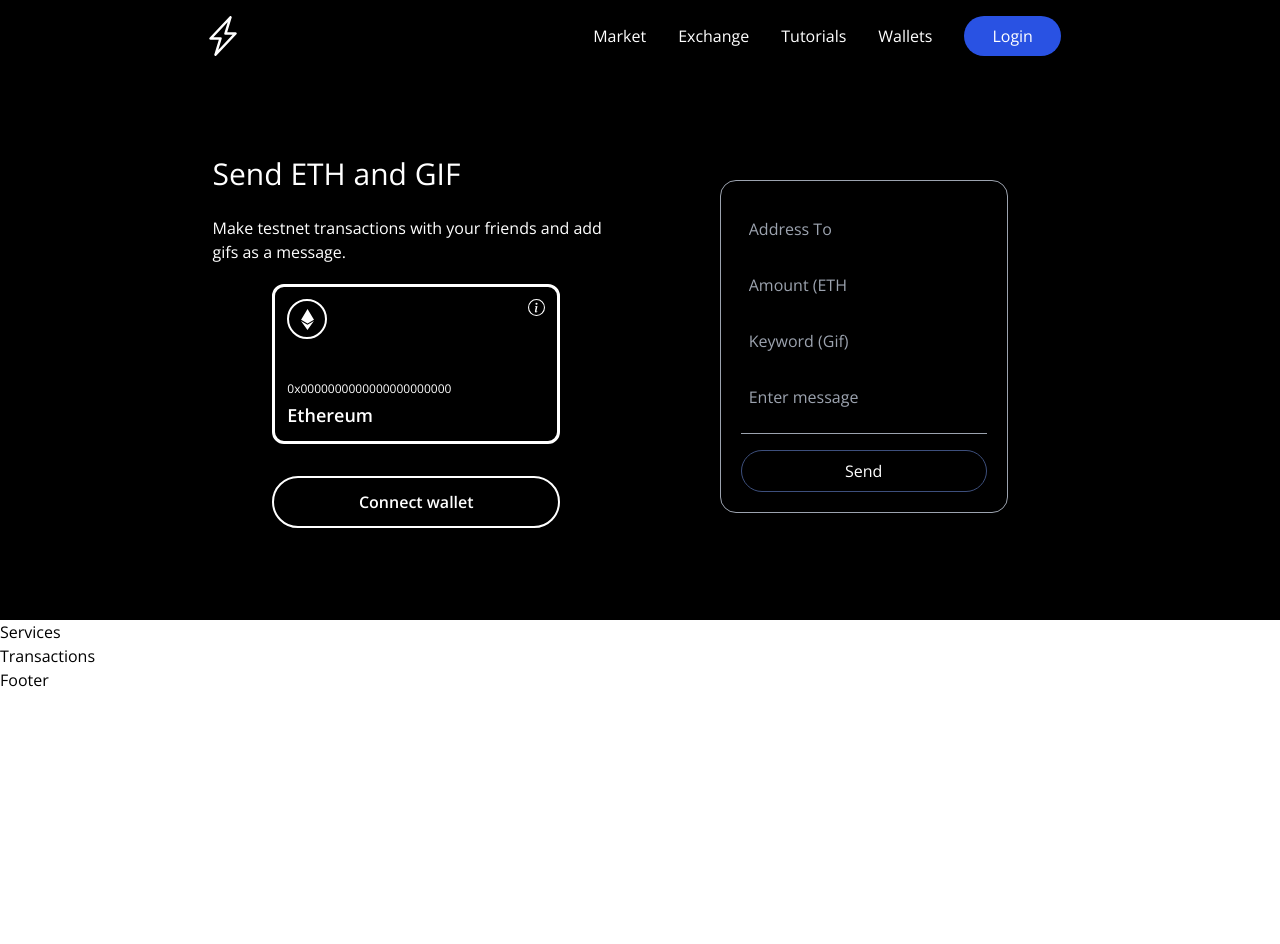
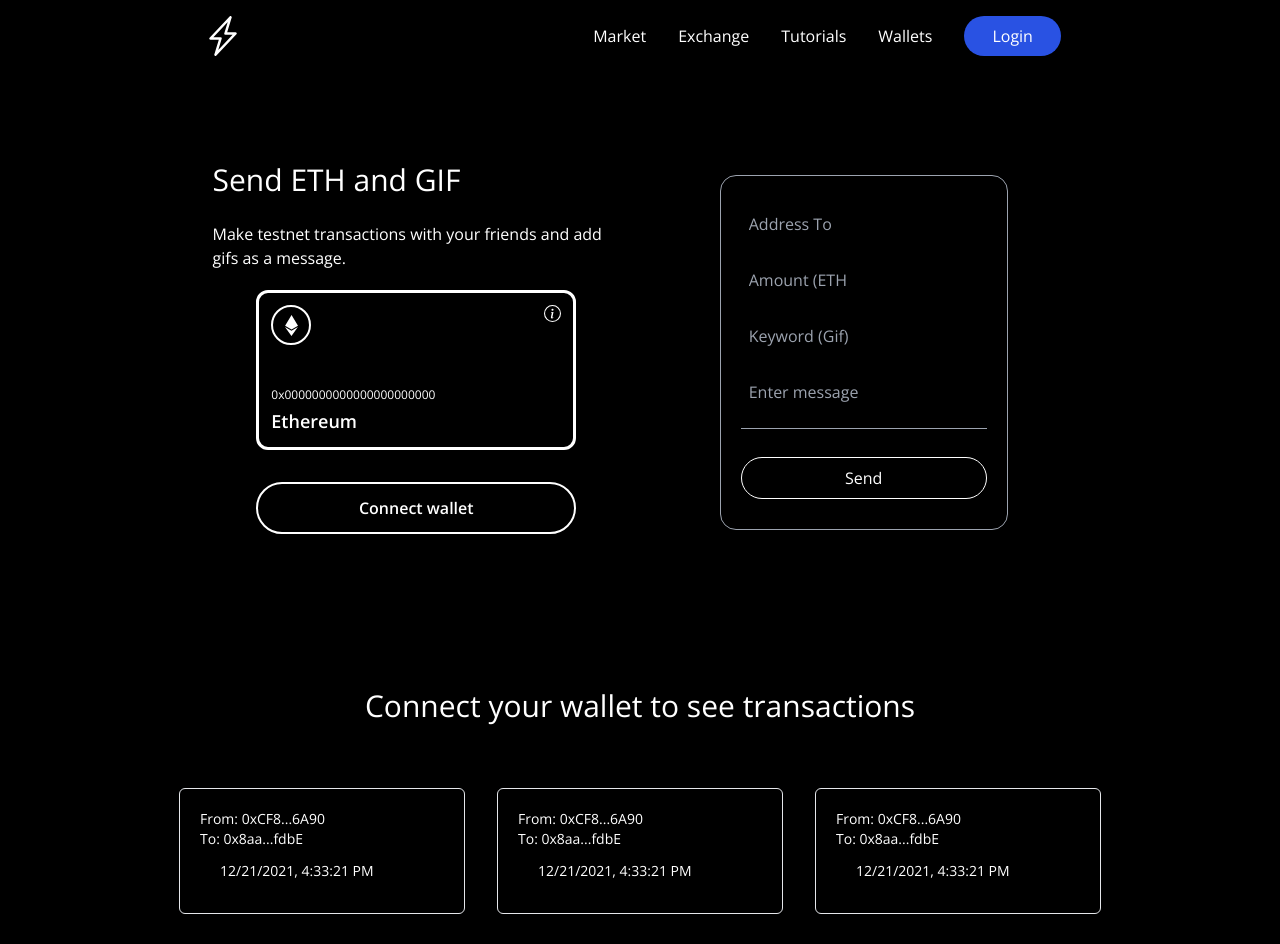
Before and after one commit to wszczawinski/send-eth, a React (Vite) app in the folder client/: page / in a window 1280 px wide. Shown: the top 944 px of the page. Before the commit the page ends 800 px from the top, so only its background shows below. Built offline with nearby package versions, Linux system fonts and the light colour scheme.

Commit message:
feat(frontend): create transactions section

```diff
--- a/client/index.html
+++ b/client/index.html
@@ -4,7 +4,7 @@
     <meta charset="UTF-8" />
     <link rel="icon" type="image/svg+xml" href="/src/favicon.svg" />
     <meta name="viewport" content="width=device-width, initial-scale=1.0" />
-    <title>Send crypto</title>
+    <title>Send ETH & GIF</title>
   </head>
   <body>
     <div id="root"></div>
--- a/client/src/App.jsx
+++ b/client/src/App.jsx
@@ -1,25 +1,19 @@
 import React from "react";
-import {
-  Footer,
-  Loader,
-  Navbar,
-  Services,
-  Transactions,
-  Welcome,
-} from "./components";
+import { Footer, Navbar, Transactions, Welcome } from "./components";
 
 const App = () => {
   return (
-    <div className="min-h-screen">
-      <header className="gradient-bg-welcome">
+    <div className="min-h-screen bg-[#000]">
+      <header>
         <Navbar />
         <Welcome />
       </header>
       <main>
-        <Services />
         <Transactions />
       </main>
-      <Footer />
+      <footer>
+        <Footer />
+      </footer>
     </div>
   );
 };
--- a/client/src/components/Footer.jsx
+++ b/client/src/components/Footer.jsx
@@ -2,9 +2,9 @@
 
 const Footer = () => {
   return (
-    <>
-      <nav>Footer</nav>
-    </>
+    <div>
+      <p>footer</p>
+    </div>
   );
 };
 export default Footer;
--- a/client/src/components/Loader.jsx
+++ b/client/src/components/Loader.jsx
@@ -3,7 +3,7 @@
 const Loader = () => {
   return (
     <div className="flex justify-center items-center py-3">
-      <div className="animate-spin rounded-full h-20 w-20 border-b-2 border-red-700" />
+      <div className="animate-spin rounded-full h-12 w-12 border-b-2 border-red-700" />
     </div>
   );
 };
--- a/client/src/components/Services.jsx
+++ /dev/null
@@ -1,10 +0,0 @@
-import React from "react";
-
-const Services = () => {
-  return (
-    <>
-      <nav>Services</nav>
-    </>
-  );
-};
-export default Services;
--- a/client/src/components/Transactions.jsx
+++ b/client/src/components/Transactions.jsx
@@ -1,10 +1,88 @@
-import React from "react";
+import React, { useContext } from "react";
+
+import { TransactionContext } from "../context/TransactionContext";
+
+import dummyData from "../utils/dummyData";
+
+const TransactionCard = ({
+  addressTo,
+  addressFrom,
+  timestamp,
+  message,
+  keyword,
+  amount,
+  url,
+}) => {
+  const shortenAddressFrom = `${addressFrom.slice(0, 5)}...${addressFrom.slice(
+    addressFrom.length - 4
+  )}`;
+  const shortenAddressTo = `${addressTo.slice(0, 5)}...${addressTo.slice(
+    addressTo.length - 4
+  )}`;
+
+  return (
+    <div
+      className="m-4 flex flex-1
+      2xl:min-w-[450px]
+      2xl:max-w-[500px]
+      sm:min-w-[270px]
+      sm:max-w-[350px]
+      min-w-full border
+      flex-col p-3 rounded-md hover:shadow-2xl"
+    >
+      <div className="flex flex-col flex-wrap items-center w-full">
+        <div className="text-sm flex flex-col w-full p-2">
+          <a
+            href={`https://rinkeby.etherscan.io/address/${addressFrom}`}
+            target="_blank"
+            rel="noopener noreferrer"
+          >
+            <p>From: {shortenAddressFrom}</p>
+          </a>
+          <a
+            href={`https://rinkeby.etherscan.io/address/${addressTo}`}
+            target="_blank"
+            rel="noopener noreferrer"
+          >
+            <p>To: {shortenAddressTo}</p>
+          </a>
+          <p> Amount: {amount} ETH</p>
+          {message && (
+            <>
+              <br />
+              <p>Message: {message}</p>
+            </>
+          )}
+
+          <div className="bg-black p-3 px-5 w-max rounded-3x1 -mt-5">
+            <p> {timestamp}</p>
+          </div>
+        </div>
+      </div>
+    </div>
+  );
+};
 
 const Transactions = () => {
+  const { currentAccount } = useContext(TransactionContext);
   return (
-    <>
-      <nav>Transactions</nav>
-    </>
+    <section className="flex w-full text-white justify-center items-center 2xl:px-20 ">
+      <div className="flex flex-col md:p-12 py-12 px-4 max-w-[1050px]">
+        {currentAccount ? (
+          <h3 className="text-3xl text-center my-2">Latest transactions</h3>
+        ) : (
+          <h3 className="text-3xl text-center my-2">
+            Connect your wallet to see transactions
+          </h3>
+        )}
+
+        <div className="flex flex-wrap justify-center items-center mt-10">
+          {dummyData.reverse().map((transaction, i) => (
+            <TransactionCard key={i} {...transaction} />
+          ))}
+        </div>
+      </div>
+    </section>
   );
 };
 export default Transactions;
--- a/client/src/components/Welcome.jsx
+++ b/client/src/components/Welcome.jsx
@@ -37,7 +37,7 @@
 
   return (
     <section className="flex w-full justify-center items-center ">
-      <div className="flex md:flex-row md:items-center flex-col items-start justify-between md:p-20 py-12 px-4">
+      <div className="flex md:flex-row md:min-h-[70vh] md:items-center flex-col items-start justify-between md:p-20 py-12 px-4">
         <article className="flex flex-1 justify-start flex-col md:mr-10">
           <h1 className="text-3xl sm-text-5xl text-white py-1">
             Send ETH and GIF
@@ -47,7 +47,7 @@
             message.
           </p>
 
-          <div className="p-3 justify-end md:self-center items-start flex-col rounded-xl h-40 md:w-72 w-full my-5 eth-card">
+          <div className="p-3 justify-end md:self-center items-start flex-col rounded-xl h-40 md:w-80 w-full my-5 eth-card">
             <div className="flex justify-between flex-col w-full h-full">
               <div className="flex justify-between items-start">
                 <div className=" w-10 h-10 rounded-full border-2 border-white flex justify-center items-center">
@@ -70,7 +70,7 @@
             <button
               type="button"
               onClick={connectWallet}
-              className="flex flex-row text-white font-semibold justify-center items-center md:w-72 md:self-center my-3 p-3 border-2 rounded-full border-white bg-[#000000] cursor-pointer hover:bg-[#2546bd]"
+              className="flex flex-row text-white font-semibold justify-center items-center md:w-80 md:self-center my-3 p-3 border-2 rounded-full border-white bg-[#000000] cursor-pointer hover:bg-[#2546bd]"
             >
               Connect wallet
             </button>
@@ -110,7 +110,7 @@
               <button
                 type="button"
                 onClick={handleSubmit}
-                className="text-white w-full mt-2 border-[1px] p-2 border-[#3d4f7c] rounded-full cursor-pointer"
+                className="text-white w-full mt-5 mb-2.5 border-[1px] p-2 rounded-full cursor-pointer border-white bg-[#000000] cursor-pointer hover:bg-[#2546bd]"
               >
                 Send
               </button>
--- a/client/src/components/index.js
+++ b/client/src/components/index.js
@@ -1,6 +1,5 @@
 export { default as Footer } from "./Footer";
 export { default as Loader } from "./Loader";
 export { default as Navbar } from "./Navbar";
-export { default as Services } from "./Services";
 export { default as Transactions } from "./Transactions";
 export { default as Welcome } from "./Welcome";
--- a/client/src/index.css
+++ b/client/src/index.css
@@ -11,30 +11,6 @@
   font-family: "Open Sans", sans-serif;
   -webkit-font-smoothing: antialiased;
   -moz-osx-font-smoothing: grayscale;
-}
-
-.gradient-bg-welcome {
-  background-color: black;
-}
-
-.gradient-bg-services {
-  background-color: #0f0e13;
-  background-image: radial-gradient(
-      at 0% 0%,
-      hsla(253, 16%, 7%, 1) 0,
-      transparent 50%
-    ),
-    radial-gradient(at 50% 100%, hsla(225, 39%, 25%, 1) 0, transparent 50%);
-}
-
-.gradient-bg-transactions {
-  background-color: #0f0e13;
-  background-image: radial-gradient(
-      at 0% 100%,
-      hsla(253, 16%, 7%, 1) 0,
-      transparent 50%
-    ),
-    radial-gradient(at 50% 0%, hsla(225, 39%, 25%, 1) 0, transparent 50%);
 }
 
 .gradient-bg-footer {
--- /dev/null
+++ b/client/src/utils/dummyData.js
@@ -0,0 +1,56 @@
+export default [
+  {
+    id: 1,
+    url: "https://metro.co.uk/wp-content/uploads/2015/05/pokemon_crying.gif?quality=90&strip=all&zoom=1&resize=500%2C284",
+    message: "",
+    timestamp: "12/21/2021, 4:33:21 PM",
+    addressFrom: "0xCF8e569A97C423952DdFf902375C7C76549A6A90",
+    amount: "0.01",
+    addressTo: "0x8aa395Ab97837576aF9cd6946C79024ef1acfdbE",
+  },
+  {
+    id: 2,
+    url: "https://media4.popsugar-assets.com/files/2013/11/07/832/n/1922398/eb7a69a76543358d_28.gif",
+    message: "",
+    timestamp: "12/21/2021, 4:33:21 PM",
+    addressFrom: "0xCF8e569A97C423952DdFf902375C7C76549A6A90",
+    amount: "0.01",
+    addressTo: "0x8aa395Ab97837576aF9cd6946C79024ef1acfdbE",
+  },
+  {
+    id: 3,
+    url: "https://acegif.com/wp-content/uploads/gif-shaking-head-38.gif",
+    message: "",
+    timestamp: "12/21/2021, 4:33:21 PM",
+    addressFrom: "0xCF8e569A97C423952DdFf902375C7C76549A6A90",
+    amount: "0.01",
+    addressTo: "0x8aa395Ab97837576aF9cd6946C79024ef1acfdbE",
+  },
+  {
+    id: 4,
+    url: "https://i.pinimg.com/originals/68/a0/9e/68a09e774e98242871c2db0f99307420.gif",
+    message: "",
+    timestamp: "12/21/2021, 4:33:21 PM",
+    addressFrom: "0xCF8e569A97C423952DdFf902375C7C76549A6A90",
+    amount: "0.01",
+    addressTo: "0x8aa395Ab97837576aF9cd6946C79024ef1acfdbE",
+  },
+  {
+    id: 5,
+    url: "https://i.pinimg.com/originals/73/d3/a1/73d3a14d212314ab1f7268b71d639c15.gif",
+    message: "",
+    timestamp: "12/21/2021, 4:33:21 PM",
+    addressFrom: "0xCF8e569A97C423952DdFf902375C7C76549A6A90",
+    amount: "0.01",
+    addressTo: "0x8aa395Ab97837576aF9cd6946C79024ef1acfdbE",
+  },
+  {
+    id: 6,
+    url: "https://www.omnisend.com/blog/wp-content/uploads/2016/09/funny-gifs-9.gif",
+    message: "",
+    timestamp: "12/21/2021, 4:33:21 PM",
+    addressFrom: "0xCF8e569A97C423952DdFf902375C7C76549A6A90",
+    amount: "0.01",
+    addressTo: "0x8aa395Ab97837576aF9cd6946C79024ef1acfdbE",
+  },
+];
```
